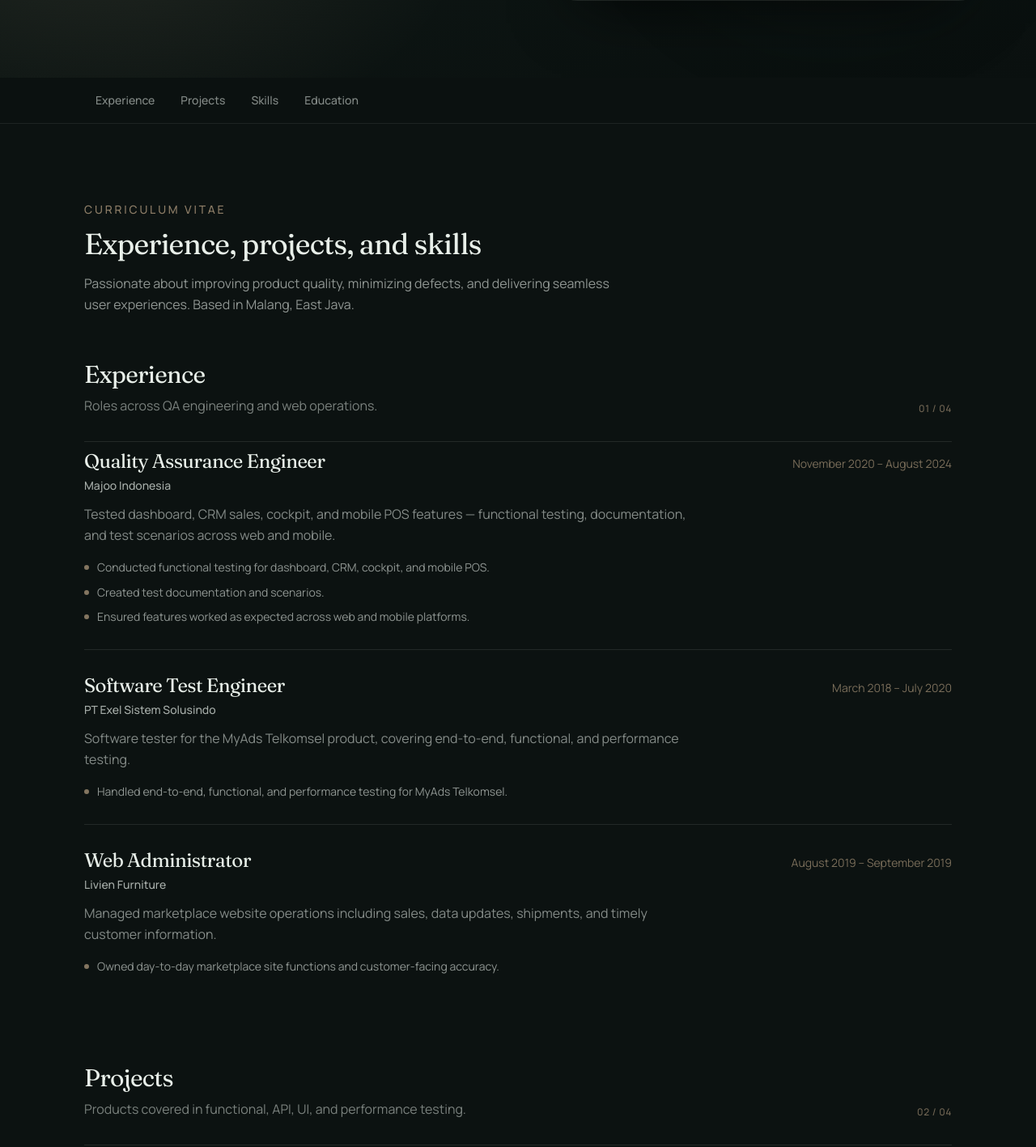
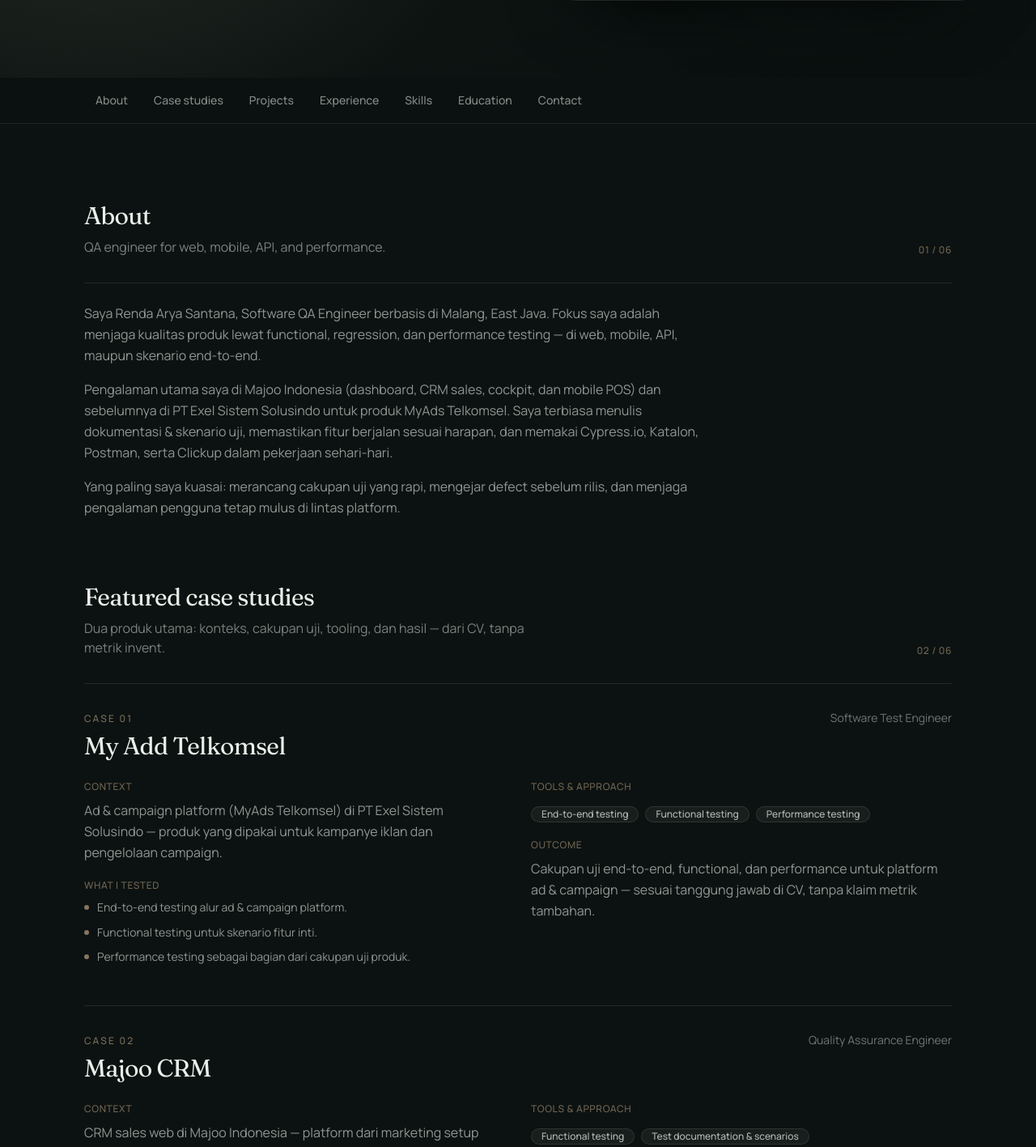
Before and after one commit to rendasantana/CV, a Next.js app: page / in a window 1280 px wide. Shown: the part 792-2209 px from the top of the page at 81% size. Built offline with nearby package versions, Linux system fonts and the light colour scheme.

Commit message:
Add portfolio upgrade: About, case studies, CV download
Ship first content batch with Download CV CTA, About section,
featured My Add Telkomsel + Majoo CRM case studies, proof-link
slots on projects, and polished Experience/Skills/Education hierarchy.

```diff
--- a/src/app/globals.css
+++ b/src/app/globals.css
@@ -194,11 +194,13 @@
   animation-delay: 0.36s;
 }
 
-.portfolio-item {
+.portfolio-item,
+.case-study {
   transition: background-color 0.25s ease;
 }
 
-.portfolio-item:hover {
+.portfolio-item:hover,
+.case-study:hover {
   background: color-mix(in oklab, #e8efe9 3.5%, transparent);
 }
 
--- a/src/components/portfolio/cv-sections.tsx
+++ b/src/components/portfolio/cv-sections.tsx
@@ -1,13 +1,23 @@
 import { Badge } from "@/components/ui/badge";
 import { Separator } from "@/components/ui/separator";
 import {
+  about,
+  caseStudies,
   education,
   experience,
-  navSections,
-  profile,
   projects,
   skills,
 } from "@/lib/portfolio";
+import { ExternalLink } from "lucide-react";
+
+const sectionOrder = [
+  "about",
+  "case-studies",
+  "projects",
+  "experience",
+  "skills",
+  "education",
+] as const;
 
 function SectionHeader({
   index,
@@ -24,57 +34,78 @@
         <h3 className="font-display text-2xl tracking-tight text-ink sm:text-3xl">
           {title}
         </h3>
-        <p className="mt-2 text-sm text-ink/50 sm:text-base">{blurb}</p>
+        <p className="mt-2 max-w-xl text-sm text-ink/50 sm:text-base">{blurb}</p>
       </div>
       <p className="text-xs font-medium tracking-wider text-gold/50 uppercase">
         {String(index + 1).padStart(2, "0")} /{" "}
-        {String(navSections.length).padStart(2, "0")}
+        {String(sectionOrder.length).padStart(2, "0")}
       </p>
     </div>
   );
 }
 
 export function CvSections() {
+  const sectionIndex = (id: (typeof sectionOrder)[number]) =>
+    sectionOrder.indexOf(id);
+
   return (
     <div id="portfolio" className="mx-auto max-w-6xl px-6 py-16 sm:px-10 sm:py-24">
-      <header className="mb-14 max-w-2xl">
-        <p className="font-sans text-sm font-medium tracking-[0.2em] text-gold/65 uppercase">
-          Curriculum Vitae
+      <div className="space-y-16 sm:space-y-20">
+        <section id="about" className="scroll-mt-24">
+          <SectionHeader
+            index={sectionIndex("about")}
+            title="About"
+            blurb={about.headline}
+          />
+          <Separator className="mb-6 bg-ink/10" />
+          <div className="max-w-3xl space-y-4 text-sm leading-relaxed text-ink/60 sm:text-base">
+            {about.paragraphs.map((paragraph) => (
+              <p key={paragraph.slice(0, 32)}>{paragraph}</p>
+            ))}
+          </div>
+        </section>
+
+        <section id="case-studies" className="scroll-mt-24">
+          <SectionHeader
+            index={sectionIndex("case-studies")}
+            title="Featured case studies"
+            blurb="Dua produk utama: konteks, cakupan uji, tooling, dan hasil — dari CV, tanpa metrik invent."
+          />
+          <Separator className="mb-8 bg-ink/10" />
+          <div className="space-y-12">
+            {caseStudies.map((study, studyIndex) => (
+              <article
+                key={study.id}
+                className="case-study border-t border-ink/10 pt-8 first:border-t-0 first:pt-0"
+              >
+                <div className="flex flex-col gap-2 sm:flex-row sm:items-baseline sm:justify-between sm:gap-6">
+                  <div>
+                    <p className="text-xs font-medium tracking-[0.18em] text-gold/55 uppercase">
+                      Case {String(studyIndex + 1).padStart(2, "0")}
                     </p>
-        <h2 className="mt-3 font-display text-3xl tracking-tight text-ink sm:text-4xl">
-          Experience, projects, and skills
-        </h2>
-        <p className="mt-4 text-base leading-relaxed text-ink/60">
-          {profile.focus} Based in {profile.location}.
+                    <h4 className="mt-2 font-display text-2xl tracking-tight text-ink sm:text-3xl">
+                      {study.title}
+                    </h4>
+                  </div>
+                  <p className="shrink-0 text-sm text-ink/45">{study.role}</p>
+                </div>
+
+                <div className="mt-6 grid gap-8 lg:grid-cols-2">
+                  <div className="space-y-5">
+                    <div>
+                      <h5 className="text-xs font-medium tracking-wider text-gold/50 uppercase">
+                        Context
+                      </h5>
+                      <p className="mt-2 text-sm leading-relaxed text-ink/60 sm:text-base">
+                        {study.context}
                       </p>
-      </header>
-
-      <div className="space-y-16 sm:space-y-20">
-        <section id="experience" className="scroll-mt-24">
-          <SectionHeader
-            index={0}
-            title="Experience"
-            blurb="Roles across QA engineering and web operations."
-          />
-          <Separator className="mb-2 bg-ink/10" />
+                    </div>
                     <div>
-            {experience.map((role) => (
-              <article
-                key={role.id}
-                className="portfolio-item border-t border-ink/10 py-7 first:border-t-0 first:pt-0"
-              >
-                <div className="flex flex-col gap-1 sm:flex-row sm:items-baseline sm:justify-between sm:gap-6">
-                  <h4 className="font-display text-xl tracking-tight text-ink sm:text-2xl">
-                    {role.title}
-                  </h4>
-                  <p className="shrink-0 text-sm text-gold/55">{role.period}</p>
-                </div>
-                <p className="mt-1 text-sm font-medium text-ink/70">{role.company}</p>
-                <p className="mt-3 max-w-3xl text-sm leading-relaxed text-ink/55 sm:text-base">
-                  {role.summary}
-                </p>
-                <ul className="mt-4 max-w-3xl space-y-2 text-sm leading-relaxed text-ink/60">
-                  {role.highlights.map((item) => (
+                      <h5 className="text-xs font-medium tracking-wider text-gold/50 uppercase">
+                        What I tested
+                      </h5>
+                      <ul className="mt-2 space-y-2 text-sm leading-relaxed text-ink/60">
+                        {study.tested.map((item) => (
                           <li key={item} className="flex gap-2.5">
                             <span
                               aria-hidden
@@ -84,6 +115,36 @@
                           </li>
                         ))}
                       </ul>
+                    </div>
+                  </div>
+                  <div className="space-y-5">
+                    <div>
+                      <h5 className="text-xs font-medium tracking-wider text-gold/50 uppercase">
+                        Tools & approach
+                      </h5>
+                      <ul className="mt-3 flex flex-wrap gap-2">
+                        {study.tools.map((tool) => (
+                          <li key={tool}>
+                            <Badge
+                              variant="secondary"
+                              className="rounded-full border border-ink/10 bg-ink/5 px-3 py-1 text-ink/75 hover:bg-ink/5"
+                            >
+                              {tool}
+                            </Badge>
+                          </li>
+                        ))}
+                      </ul>
+                    </div>
+                    <div>
+                      <h5 className="text-xs font-medium tracking-wider text-gold/50 uppercase">
+                        Outcome
+                      </h5>
+                      <p className="mt-2 text-sm leading-relaxed text-ink/60 sm:text-base">
+                        {study.outcome}
+                      </p>
+                    </div>
+                  </div>
+                </div>
               </article>
             ))}
           </div>
@@ -91,9 +152,9 @@
 
         <section id="projects" className="scroll-mt-24">
           <SectionHeader
-            index={1}
+            index={sectionIndex("projects")}
             title="Projects"
-            blurb="Products covered in functional, API, UI, and performance testing."
+            blurb="Daftar produk yang diuji. Slot proof link siap untuk Qase, docs, atau GitHub."
           />
           <Separator className="mb-2 bg-ink/10" />
           <div>
@@ -118,6 +179,67 @@
                 <p className="mt-2 max-w-3xl text-sm leading-relaxed text-ink/55 sm:text-base">
                   {project.description}
                 </p>
+                {project.proofLinks && project.proofLinks.length > 0 ? (
+                  <ul className="mt-4 flex flex-wrap gap-3">
+                    {project.proofLinks.map((link) => (
+                      <li key={`${link.label}-${link.href}`}>
+                        <a
+                          href={link.href}
+                          {...(link.href.startsWith("http")
+                            ? { target: "_blank", rel: "noopener noreferrer" }
+                            : {})}
+                          className="inline-flex items-center gap-1.5 text-sm text-gold/80 transition-colors hover:text-gold"
+                        >
+                          {link.label}
+                          <ExternalLink className="size-3.5 opacity-70" />
+                        </a>
+                      </li>
+                    ))}
+                  </ul>
+                ) : null}
+              </article>
+            ))}
+          </div>
+        </section>
+
+        <section id="experience" className="scroll-mt-24">
+          <SectionHeader
+            index={sectionIndex("experience")}
+            title="Experience"
+            blurb="Perjalanan QA engineering dan operasi web."
+          />
+          <Separator className="mb-2 bg-ink/10" />
+          <div>
+            {experience.map((role) => (
+              <article
+                key={role.id}
+                className="portfolio-item border-t border-ink/10 py-7 first:border-t-0 first:pt-0"
+              >
+                <div className="flex flex-col gap-1 sm:flex-row sm:items-baseline sm:justify-between sm:gap-6">
+                  <div>
+                    <p className="text-xs font-medium tracking-wider text-gold/50 uppercase">
+                      {role.company}
+                    </p>
+                    <h4 className="mt-1 font-display text-xl tracking-tight text-ink sm:text-2xl">
+                      {role.title}
+                    </h4>
+                  </div>
+                  <p className="shrink-0 text-sm text-gold/55">{role.period}</p>
+                </div>
+                <p className="mt-3 max-w-3xl text-sm leading-relaxed text-ink/55 sm:text-base">
+                  {role.summary}
+                </p>
+                <ul className="mt-4 max-w-3xl space-y-2 text-sm leading-relaxed text-ink/60">
+                  {role.highlights.map((item) => (
+                    <li key={item} className="flex gap-2.5">
+                      <span
+                        aria-hidden
+                        className="mt-2 size-1.5 shrink-0 rounded-full bg-gold/60"
+                      />
+                      <span>{item}</span>
+                    </li>
+                  ))}
+                </ul>
               </article>
             ))}
           </div>
@@ -125,17 +247,17 @@
 
         <section id="skills" className="scroll-mt-24">
           <SectionHeader
-            index={2}
+            index={sectionIndex("skills")}
             title="Skills"
-            blurb="Tools and strengths used day to day in QA work."
+            blurb="Tools dan kekuatan yang dipakai sehari-hari di kerja QA."
           />
-          <Separator className="mb-6 bg-ink/10" />
-          <div className="grid gap-8 sm:grid-cols-3">
+          <Separator className="mb-8 bg-ink/10" />
+          <div className="grid gap-10 sm:grid-cols-3">
             <div>
-              <h4 className="text-sm font-medium tracking-wide text-gold/55 uppercase">
+              <h4 className="text-xs font-medium tracking-[0.18em] text-gold/55 uppercase">
                 Technical
               </h4>
-              <ul className="mt-3 flex flex-wrap gap-2">
+              <ul className="mt-4 flex flex-wrap gap-2">
                 {skills.technical.map((skill) => (
                   <li key={skill}>
                     <Badge
@@ -149,10 +271,10 @@
               </ul>
             </div>
             <div>
-              <h4 className="text-sm font-medium tracking-wide text-gold/55 uppercase">
+              <h4 className="text-xs font-medium tracking-[0.18em] text-gold/55 uppercase">
                 Soft skills
               </h4>
-              <ul className="mt-3 flex flex-wrap gap-2">
+              <ul className="mt-4 flex flex-wrap gap-2">
                 {skills.soft.map((skill) => (
                   <li key={skill}>
                     <Badge
@@ -166,14 +288,14 @@
               </ul>
             </div>
             <div>
-              <h4 className="text-sm font-medium tracking-wide text-gold/55 uppercase">
+              <h4 className="text-xs font-medium tracking-[0.18em] text-gold/55 uppercase">
                 Languages
               </h4>
-              <ul className="mt-3 space-y-2 text-sm text-ink/60">
+              <ul className="mt-4 space-y-3 text-sm text-ink/60">
                 {skills.languages.map((lang) => (
-                  <li key={lang.name}>
+                  <li key={lang.name} className="border-l border-gold/30 pl-3">
                     <span className="font-medium text-ink">{lang.name}</span>
-                    <span className="text-ink/40"> — {lang.level}</span>
+                    <span className="mt-0.5 block text-ink/40">{lang.level}</span>
                   </li>
                 ))}
               </ul>
@@ -183,9 +305,9 @@
 
         <section id="education" className="scroll-mt-24">
           <SectionHeader
-            index={3}
+            index={sectionIndex("education")}
             title="Education"
-            blurb="Formal study and focused programming training."
+            blurb="Studi formal dan pelatihan programming."
           />
           <Separator className="mb-2 bg-ink/10" />
           <div>
@@ -195,14 +317,16 @@
                 className="portfolio-item border-t border-ink/10 py-7 first:border-t-0 first:pt-0"
               >
                 <div className="flex flex-col gap-1 sm:flex-row sm:items-baseline sm:justify-between sm:gap-6">
-                  <h4 className="font-display text-xl tracking-tight text-ink sm:text-2xl">
+                  <div>
+                    <p className="text-xs font-medium tracking-wider text-gold/50 uppercase">
+                      {item.institution}
+                    </p>
+                    <h4 className="mt-1 font-display text-xl tracking-tight text-ink sm:text-2xl">
                       {item.program}
                     </h4>
+                  </div>
                   <p className="shrink-0 text-sm text-gold/55">{item.period}</p>
                 </div>
-                <p className="mt-1 text-sm font-medium text-ink/70">
-                  {item.institution}
-                </p>
                 {item.detail ? (
                   <p className="mt-2 text-sm text-ink/55">{item.detail}</p>
                 ) : null}
--- a/src/components/portfolio/section-nav.tsx
+++ b/src/components/portfolio/section-nav.tsx
@@ -9,7 +9,7 @@
       aria-label="CV sections"
       className="sticky top-0 z-30 border-b border-ink/8 bg-sand/85 backdrop-blur-md"
     >
-      <div className="mx-auto flex max-w-6xl gap-1 overflow-x-auto px-4 py-3 sm:px-10">
+      <div className="mx-auto flex max-w-6xl gap-1 overflow-x-auto px-4 py-3 [scrollbar-width:none] sm:px-10 [&::-webkit-scrollbar]:hidden">
         {navSections.map((section) => (
           <a
             key={section.id}
--- a/src/components/portfolio/site-footer.tsx
+++ b/src/components/portfolio/site-footer.tsx
@@ -1,13 +1,17 @@
 import { buttonVariants } from "@/components/ui/button";
 import { profile } from "@/lib/portfolio";
 import { cn } from "@/lib/utils";
+import { Download } from "lucide-react";
 
 export function SiteFooter() {
   return (
-    <footer className="border-t border-ink/10 bg-teal-950 text-ink">
+    <footer id="contact" className="scroll-mt-24 border-t border-ink/10 bg-teal-950 text-ink">
       <div className="mx-auto flex max-w-6xl flex-col gap-8 px-6 py-14 sm:flex-row sm:items-end sm:justify-between sm:px-10">
         <div>
-          <p className="font-display text-2xl tracking-tight sm:text-3xl">
+          <p className="text-xs font-medium tracking-[0.2em] text-gold/55 uppercase">
+            Hubungi saya
+          </p>
+          <p className="mt-3 font-display text-2xl tracking-tight sm:text-3xl">
             {profile.shortName}
           </p>
           <p className="mt-2 max-w-sm text-sm leading-relaxed text-ink/55">
@@ -15,13 +19,25 @@
             functional, regression, and performance testing for web and mobile.
           </p>
           <p className="mt-3 text-sm text-ink/40">{profile.phone}</p>
+          <p className="mt-1 text-sm text-ink/40">{profile.email}</p>
         </div>
         <div className="flex flex-wrap gap-3">
           <a
-            href={`mailto:${profile.email}`}
+            href={profile.cvPdf}
+            download
             className={cn(
               buttonVariants({ size: "lg" }),
               "rounded-full bg-gold text-teal-950 hover:bg-[#e0c9a8]",
+            )}
+          >
+            <Download className="size-4" />
+            Download CV
+          </a>
+          <a
+            href={`mailto:${profile.email}`}
+            className={cn(
+              buttonVariants({ variant: "outline", size: "lg" }),
+              "rounded-full border-ink/20 bg-transparent text-ink hover:bg-ink/10",
             )}
           >
             Email
--- a/src/lib/portfolio.ts
+++ b/src/lib/portfolio.ts
@@ -12,11 +12,28 @@
   highlights: string[];
 };
 
+export type ProofLink = {
+  label: string;
+  href: string;
+};
+
 export type Project = {
   id: string;
   title: string;
   description: string;
   context?: string;
+  /** Optional proof links (Qase, docs, GitHub). Omit or use `#` until real URLs exist. */
+  proofLinks?: ProofLink[];
+};
+
+export type CaseStudy = {
+  id: string;
+  title: string;
+  context: string;
+  role: string;
+  tested: string[];
+  tools: string[];
+  outcome: string;
 };
 
 export type EducationItem = {
@@ -38,15 +55,69 @@
   phone: "+6281358571315",
   phoneHref: "tel:+6281358571315",
   linkedin: "https://linkedin.com/in/rendasantana",
+  cvPdf: "/renda-santana-cv.pdf",
   focus:
     "Passionate about improving product quality, minimizing defects, and delivering seamless user experiences.",
 };
 
+export const about = {
+  headline: "QA engineer for web, mobile, API, and performance.",
+  paragraphs: [
+    "Saya Renda Arya Santana, Software QA Engineer berbasis di Malang, East Java. Fokus saya adalah menjaga kualitas produk lewat functional, regression, dan performance testing — di web, mobile, API, maupun skenario end-to-end.",
+    "Pengalaman utama saya di Majoo Indonesia (dashboard, CRM sales, cockpit, dan mobile POS) dan sebelumnya di PT Exel Sistem Solusindo untuk produk MyAds Telkomsel. Saya terbiasa menulis dokumentasi & skenario uji, memastikan fitur berjalan sesuai harapan, dan memakai Cypress.io, Katalon, Postman, serta Clickup dalam pekerjaan sehari-hari.",
+    "Yang paling saya kuasai: merancang cakupan uji yang rapi, mengejar defect sebelum rilis, dan menjaga pengalaman pengguna tetap mulus di lintas platform.",
+  ],
+};
+
 export const navSections: NavSection[] = [
+  { id: "about", title: "About" },
+  { id: "case-studies", title: "Case studies" },
+  { id: "projects", title: "Projects" },
   { id: "experience", title: "Experience" },
-  { id: "projects", title: "Projects" },
   { id: "skills", title: "Skills" },
   { id: "education", title: "Education" },
+  { id: "contact", title: "Contact" },
+];
+
+export const caseStudies: CaseStudy[] = [
+  {
+    id: "my-add-telkomsel",
+    title: "My Add Telkomsel",
+    context:
+      "Ad & campaign platform (MyAds Telkomsel) di PT Exel Sistem Solusindo — produk yang dipakai untuk kampanye iklan dan pengelolaan campaign.",
+    role: "Software Test Engineer",
+    tested: [
+      "End-to-end testing alur ad & campaign platform.",
+      "Functional testing untuk skenario fitur inti.",
+      "Performance testing sebagai bagian dari cakupan uji produk.",
+    ],
+    tools: [
+      "End-to-end testing",
+      "Functional testing",
+      "Performance testing",
+    ],
+    outcome:
+      "Cakupan uji end-to-end, functional, dan performance untuk platform ad & campaign — sesuai tanggung jawab di CV, tanpa klaim metrik tambahan.",
+  },
+  {
+    id: "majoo-crm",
+    title: "Majoo CRM",
+    context:
+      "CRM sales web di Majoo Indonesia — platform dari marketing setup hingga subscription management, berdampingan dengan dashboard, cockpit, dan mobile POS.",
+    role: "Quality Assurance Engineer",
+    tested: [
+      "Functional testing untuk fitur CRM sales web.",
+      "Penulisan dokumentasi pengujian dan test scenarios.",
+      "Validasi perilaku fitur agar sesuai ekspektasi di lingkungan web.",
+    ],
+    tools: [
+      "Functional testing",
+      "Test documentation & scenarios",
+      "Cypress.io, Katalon Studio, Postman, Clickup",
+    ],
+    outcome:
+      "Fitur CRM dari marketing setup sampai subscription management diuji secara functional dan terdokumentasi, sejalan dengan tanggung jawab QA di Majoo untuk web dan mobile.",
+  },
 ];
 
 export const experience: ExperienceRole[] = [
@@ -94,6 +165,8 @@
     context: "Ad & campaign platform",
     description:
       "End-to-end testing on an ad and campaign platform, covering functional and performance scenarios.",
+    // Add real Qase / docs / GitHub URLs when available — do not invent.
+    proofLinks: undefined,
   },
   {
     id: "majoo-crm",
@@ -101,6 +174,7 @@
     context: "CRM sales web",
     description:
       "CRM sales web platform with features for marketing setup through to subscription management.",
+    proofLinks: undefined,
   },
   {
     id: "majoo-dashboard",
@@ -108,6 +182,7 @@
     context: "Sales & employee management",
     description:
       "Sales and employee management dashboard testing, including API and UI.",
+    proofLinks: undefined,
   },
   {
     id: "majoo-cockpit",
@@ -115,6 +190,7 @@
     context: "Dashboard & POS menu management",
     description:
       "A web cockpit for managing menu features in the Majoo dashboard and POS.",
+    proofLinks: undefined,
   },
 ];
 
```
Also changed, not shown: src/components/portfolio/hero.tsx (+10 -9 lines), 1 other file (tests, documents, lock files or other folders). Lines whose indentation alone changed are shown as unchanged.
